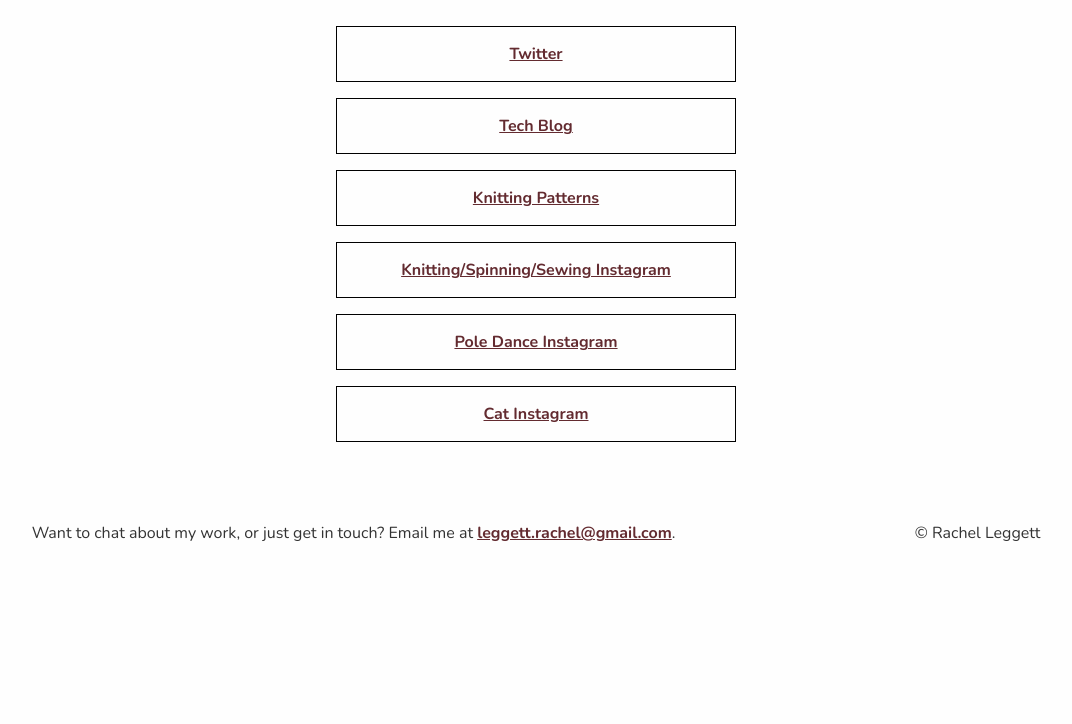
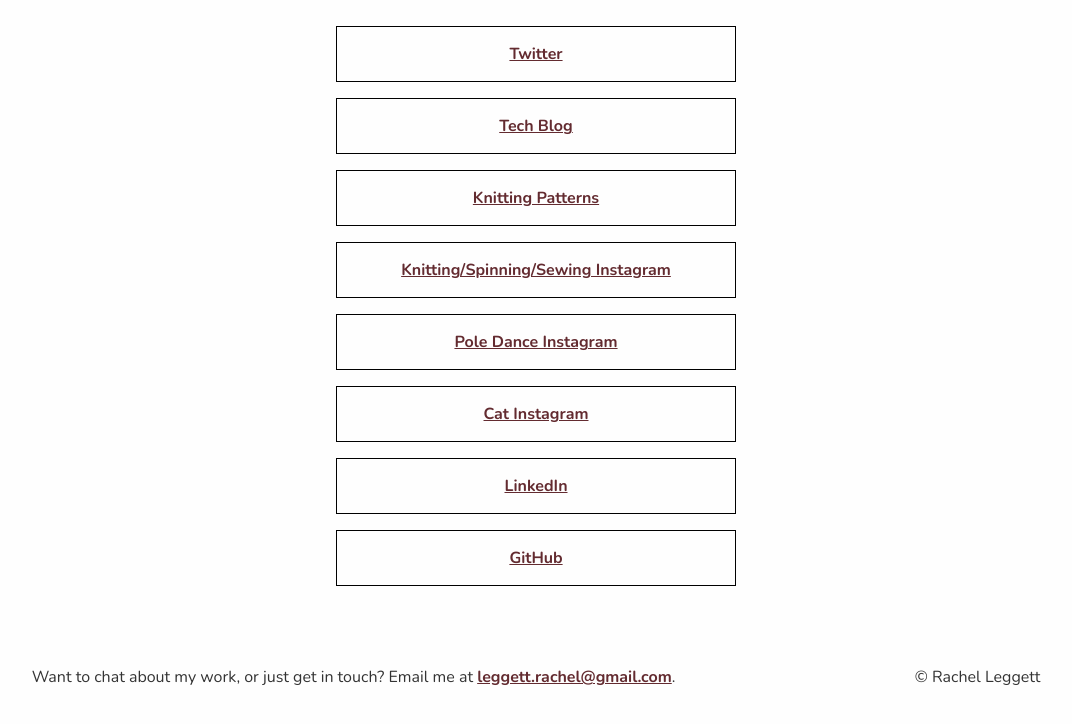
Before and after one commit to rmleg/portfolio, a Gatsby site in the folder v2/: page /links in a window 1280 px wide. Shown: the part 166-890 px from the top of the page, without its empty margins (104-1176 px from the left). Before the commit the page ends 800 px from the top, so only its background shows below. Built offline with nearby package versions, Linux system fonts and the light colour scheme; Gatsby itself is replaced by a stand-in of ours.

Commit message:
Adds github and linkedin to links page, adds links page to main nav

```diff
--- a/v2/src/components/nav.js
+++ b/v2/src/components/nav.js
@@ -8,6 +8,7 @@
       <a href="https://devyarns.com" target="_blank" rel="noopener noreferrer">
         Blog
       </a>
+      <Link to="/links">My Other Internet Places</Link>
     </nav>
   )
 }
--- a/v2/src/pages/links.js
+++ b/v2/src/pages/links.js
@@ -13,6 +13,8 @@
             <LinkForList url="https://instagram.com/arbortwist" title="Knitting/Spinning/Sewing Instagram" />
             <LinkForList url="https://instagram.com/polervortex" title="Pole Dance Instagram" />
             <LinkForList url="https://instagram.com/thepastrycats" title="Cat Instagram" />
+            <LinkForList url="https://www.linkedin.com/in/rmleg/" title="LinkedIn" />
+            <LinkForList url="https://github.com/rmleg" title="GitHub" />
         </div>
     </Layout>
 )
```
